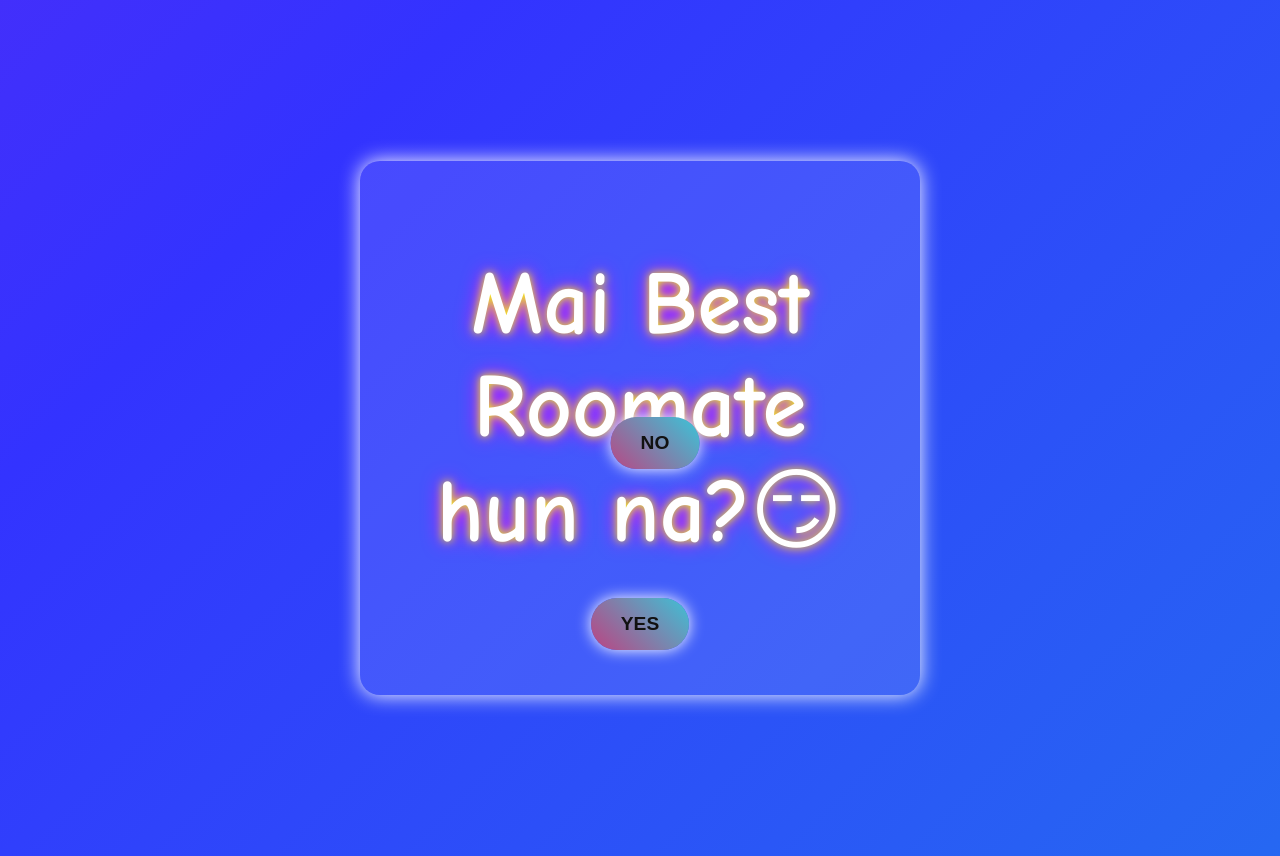
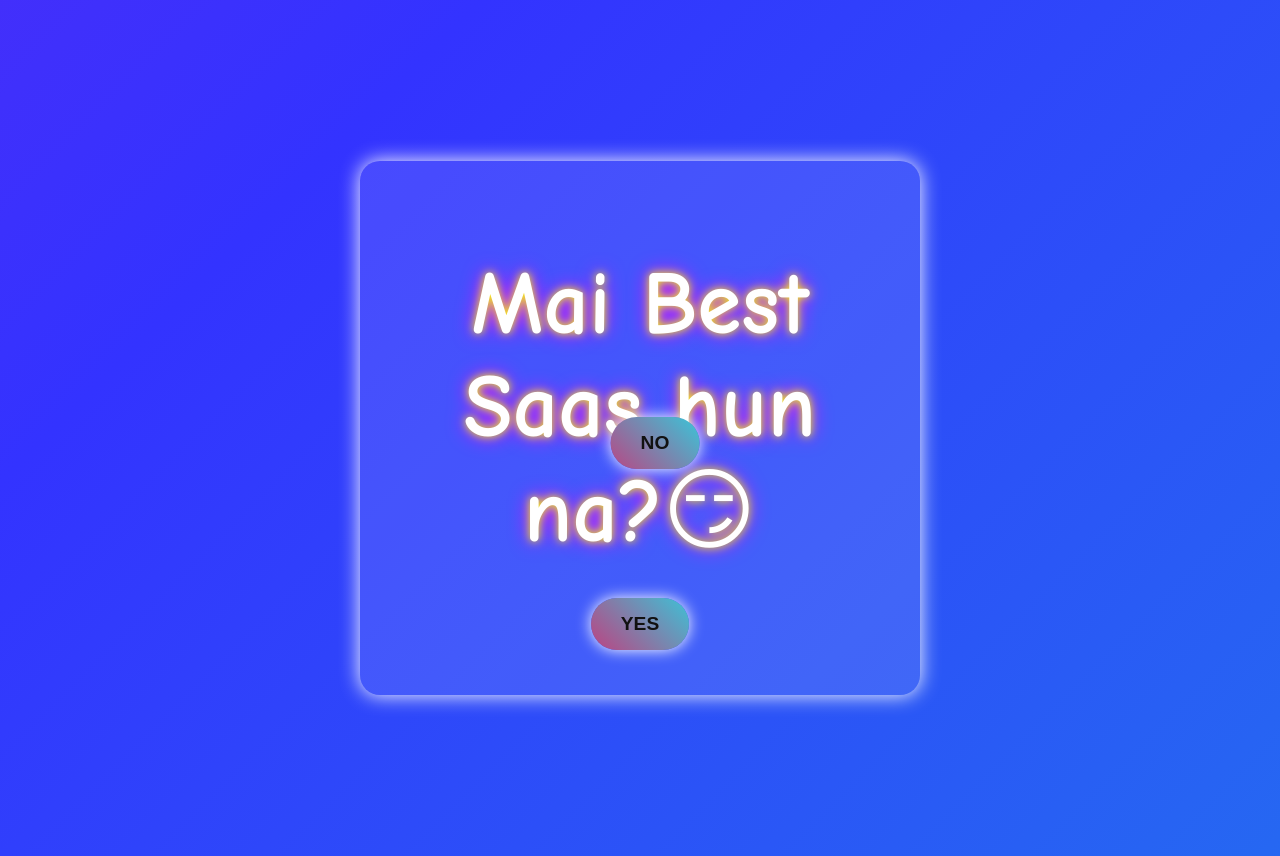
Before and after one commit to swayamag2004/Birthday, a plain HTML site: page index.html in a window 1280 px wide. Drawn offline with Linux system fonts and the light colour scheme.

Commit message:
Update index.html

```diff
--- a/index.html
+++ b/index.html
@@ -116,7 +116,7 @@
 <body>
 
     <div id="question">
-        <h1>Mai Best Roomate hun na?😏</h1>
+        <h1>Mai Best Saas hun na?😏</h1>
         <button class="btn" id="yes-btn" onclick="showMessage()">YES</button>
         <button class="btn" id="no-btn" onmouseover="moveButton()">NO</button>
     </div>
```
